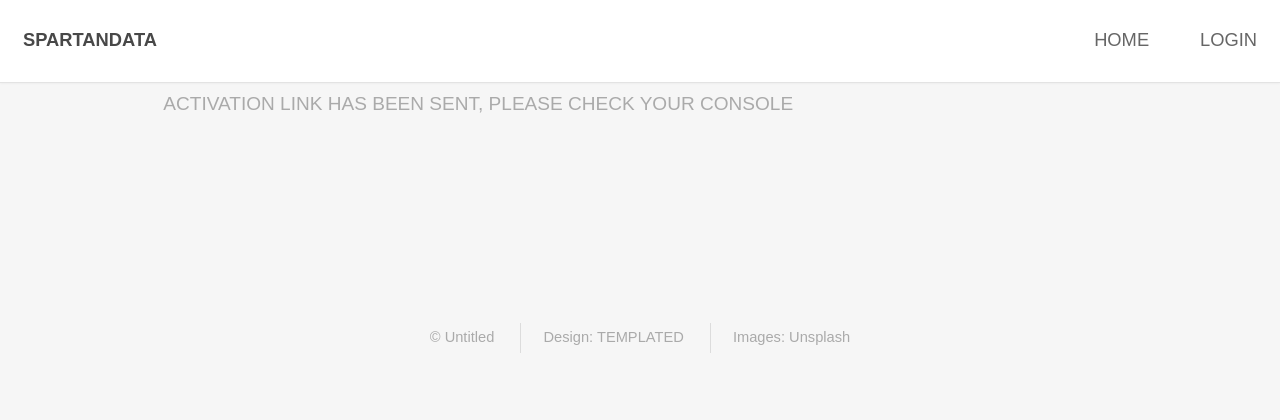
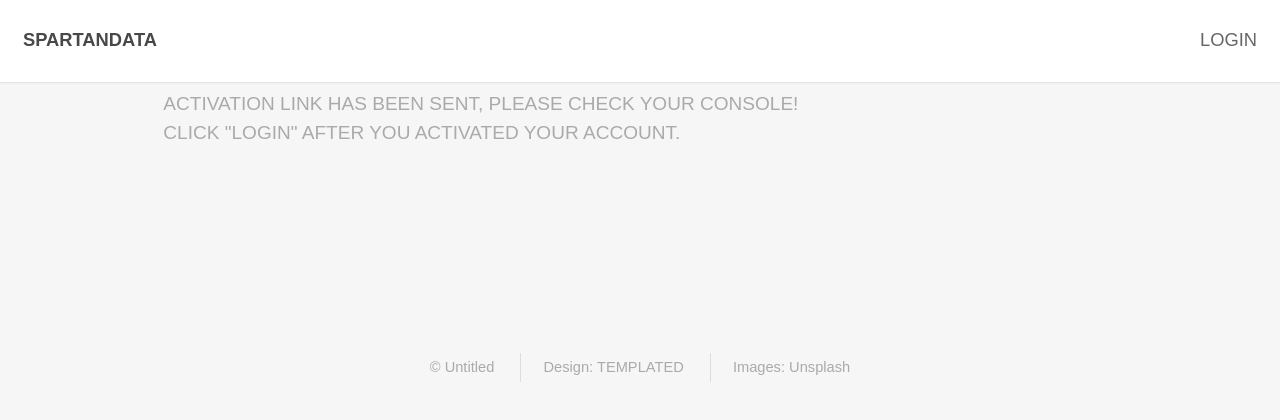
Before and after one commit to FantasyKr/EECS395_Project, a Django app: page /sent/ in a window 1280 px wide. Shown: the top 420 px of the page. Run offline with Django 3.2, Linux system fonts and the light colour scheme.

Commit message:
changed activation_sent.html

```diff
--- a/SpartanData/templates/activation_sent.html
+++ b/SpartanData/templates/activation_sent.html
@@ -19,7 +19,6 @@
 				<h1><strong><a href="{% url 'home' %}">SpartanData</a></strong></h1>
 				<nav id="nav">
 					<ul>
-						<li><a href="{% url 'home' %}">Home</a></li>
 						<li><a href="{% url 'login' %}">Login</a></li>
 					</ul>
 				</nav>
@@ -31,7 +30,8 @@
 			<section id="main" class="wrapper">
 				<div class="container">
 					<header class="major special">
-						<p>Activation link has been sent, please check your console</p>
+						<p>Activation link has been sent, please check your console!</p>
+						<p>Click "LOGIN" after you activated your account.</p>
 
 					</header>
 
```
